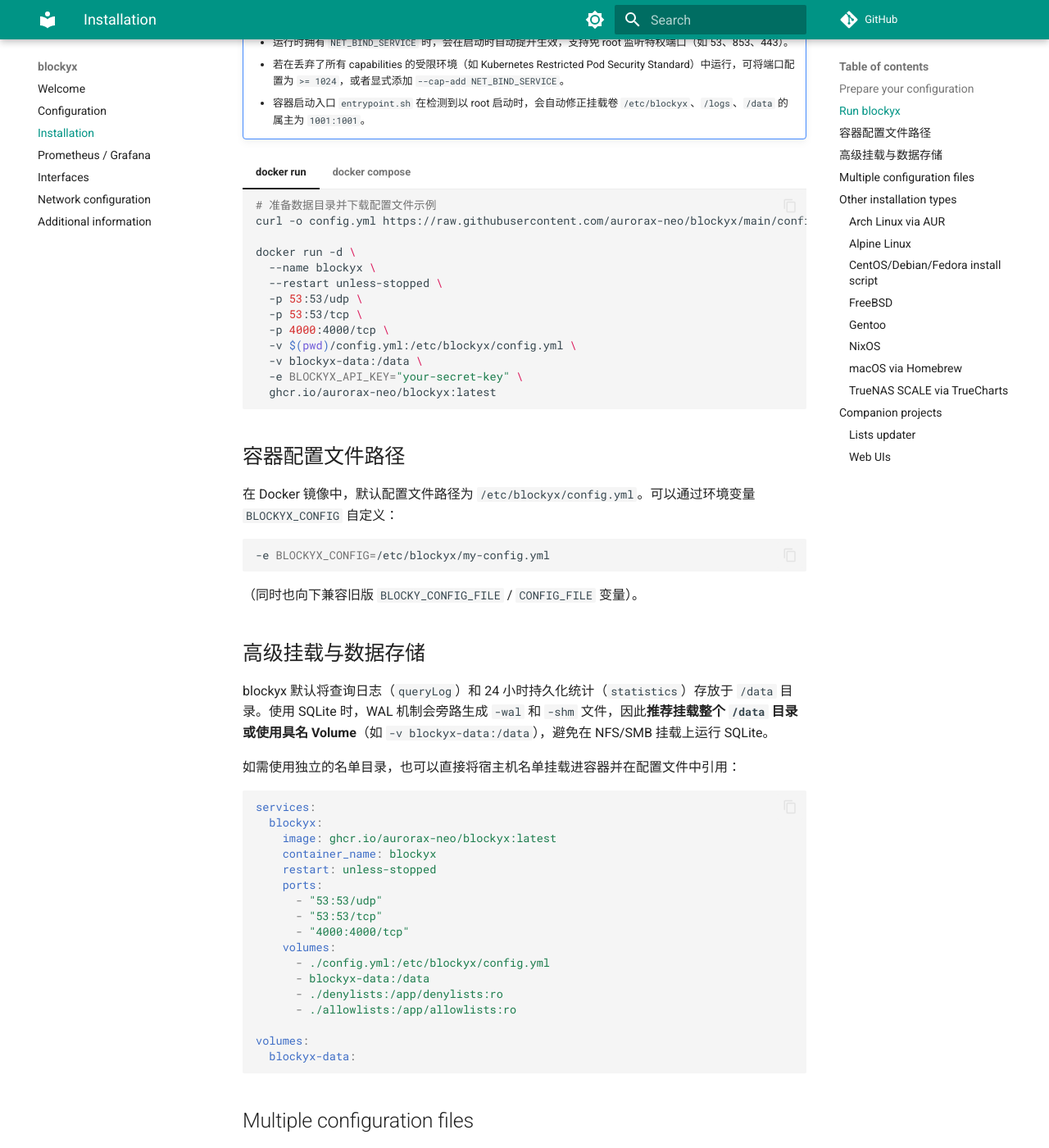
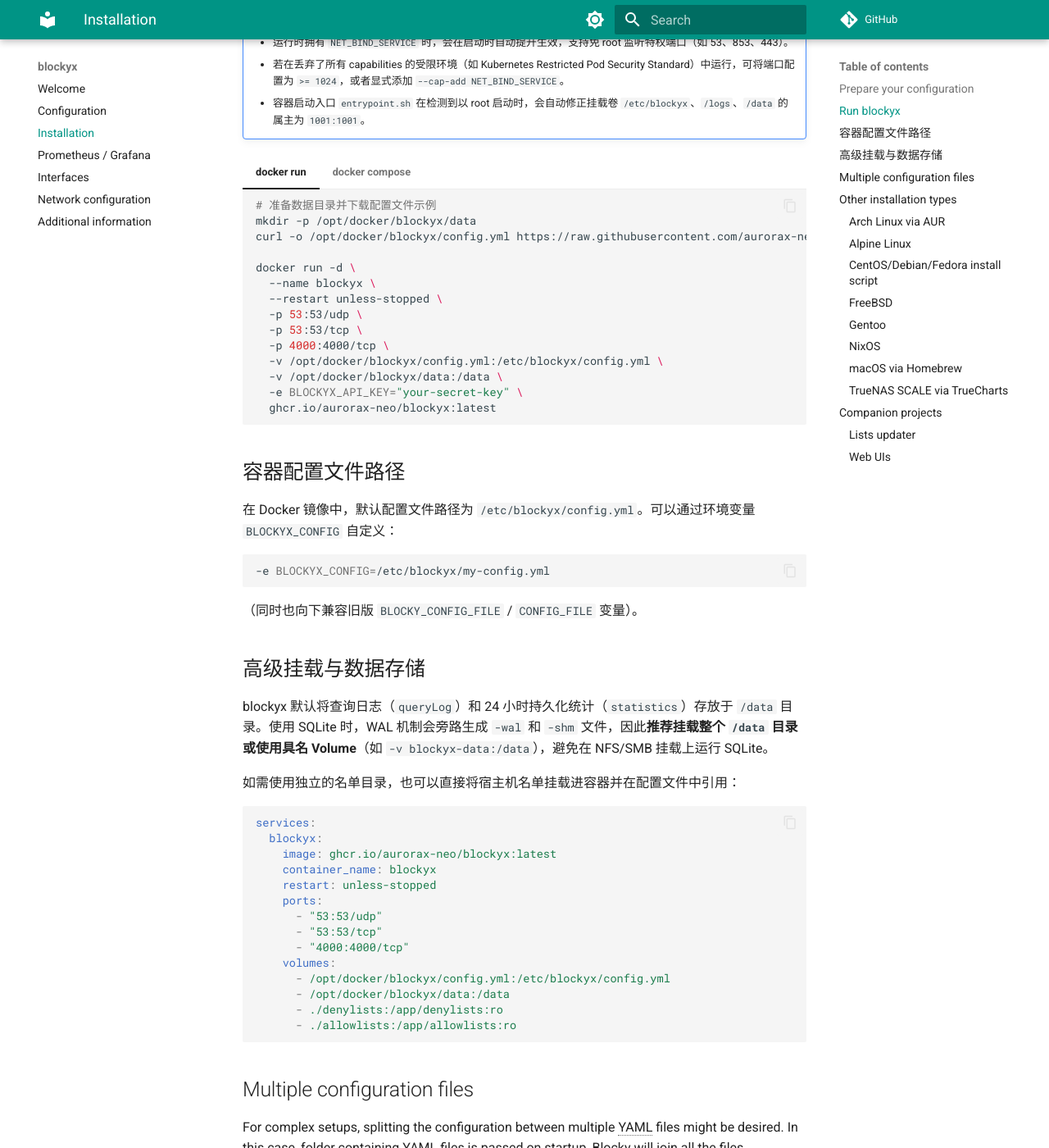
Before and after one commit to aurorax-neo/blockyx, an MkDocs documentation site: the page built from backend/docs/installation.md, in a window 1280 px wide and 1400 px high, scrolled down 1345 px. Shown: the whole window at 82% size. Built offline with MkDocs 1.6.1 and Material for MkDocs 9.7.7, drawn with Linux system fonts in a browser that asks for light colours; comment, search, counter and statistics services are not loaded; the version menu is left out.

Commit message:
docs: update mount paths to /opt/docker/blockyx in deployment guides

````diff
--- a/backend/docs/installation.md
+++ b/backend/docs/installation.md
@@ -62,7 +62,8 @@
 
         ```sh
         # 准备数据目录并下载配置文件示例
-        curl -o config.yml https://raw.githubusercontent.com/aurorax-neo/blockyx/main/config.yml.example
+        mkdir -p /opt/docker/blockyx/data
+        curl -o /opt/docker/blockyx/config.yml https://raw.githubusercontent.com/aurorax-neo/blockyx/main/config.yml.example
 
         docker run -d \
           --name blockyx \
@@ -70,8 +71,8 @@
           -p 53:53/udp \
           -p 53:53/tcp \
           -p 4000:4000/tcp \
-          -v $(pwd)/config.yml:/etc/blockyx/config.yml \
-          -v blockyx-data:/data \
+          -v /opt/docker/blockyx/config.yml:/etc/blockyx/config.yml \
+          -v /opt/docker/blockyx/data:/data \
           -e BLOCKYX_API_KEY="your-secret-key" \
           ghcr.io/aurorax-neo/blockyx:latest
         ```
@@ -94,11 +95,8 @@
               - TZ=Asia/Shanghai
               - BLOCKYX_API_KEY=your-secret-key
             volumes:
-              - ./config.yml:/etc/blockyx/config.yml
-              - blockyx-data:/data
-
-        volumes:
-          blockyx-data:
+              - /opt/docker/blockyx/config.yml:/etc/blockyx/config.yml
+              - /opt/docker/blockyx/data:/data
         ```
 
         启动容器：
@@ -150,13 +148,10 @@
       - "53:53/tcp"
       - "4000:4000/tcp"
     volumes:
-      - ./config.yml:/etc/blockyx/config.yml
-      - blockyx-data:/data
+      - /opt/docker/blockyx/config.yml:/etc/blockyx/config.yml
+      - /opt/docker/blockyx/data:/data
       - ./denylists:/app/denylists:ro
       - ./allowlists:/app/allowlists:ro
-
-volumes:
-  blockyx-data:
 ```
 ## Multiple configuration files
 
````
Also changed, not shown: README.md (+6 -9 lines).
